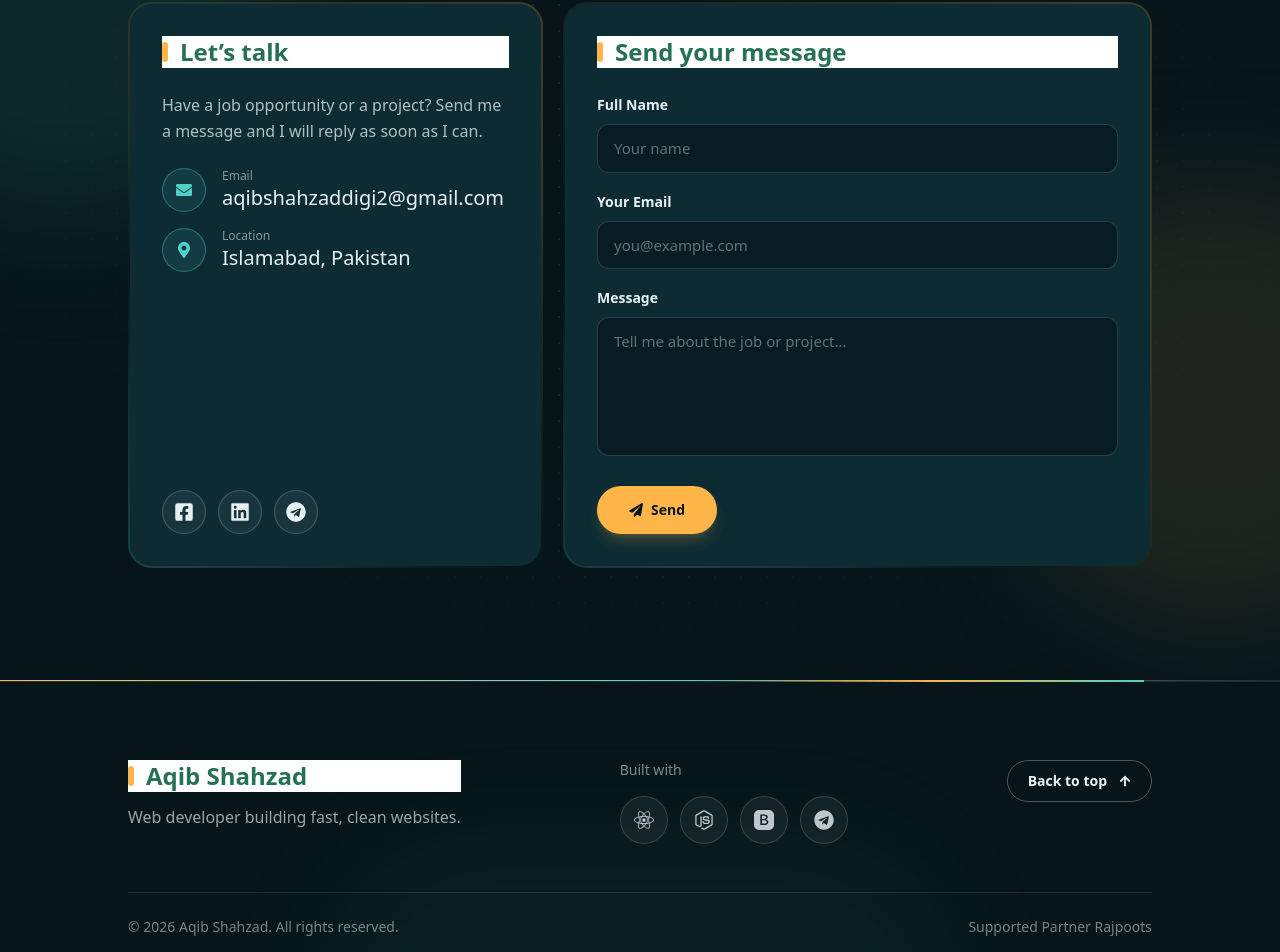
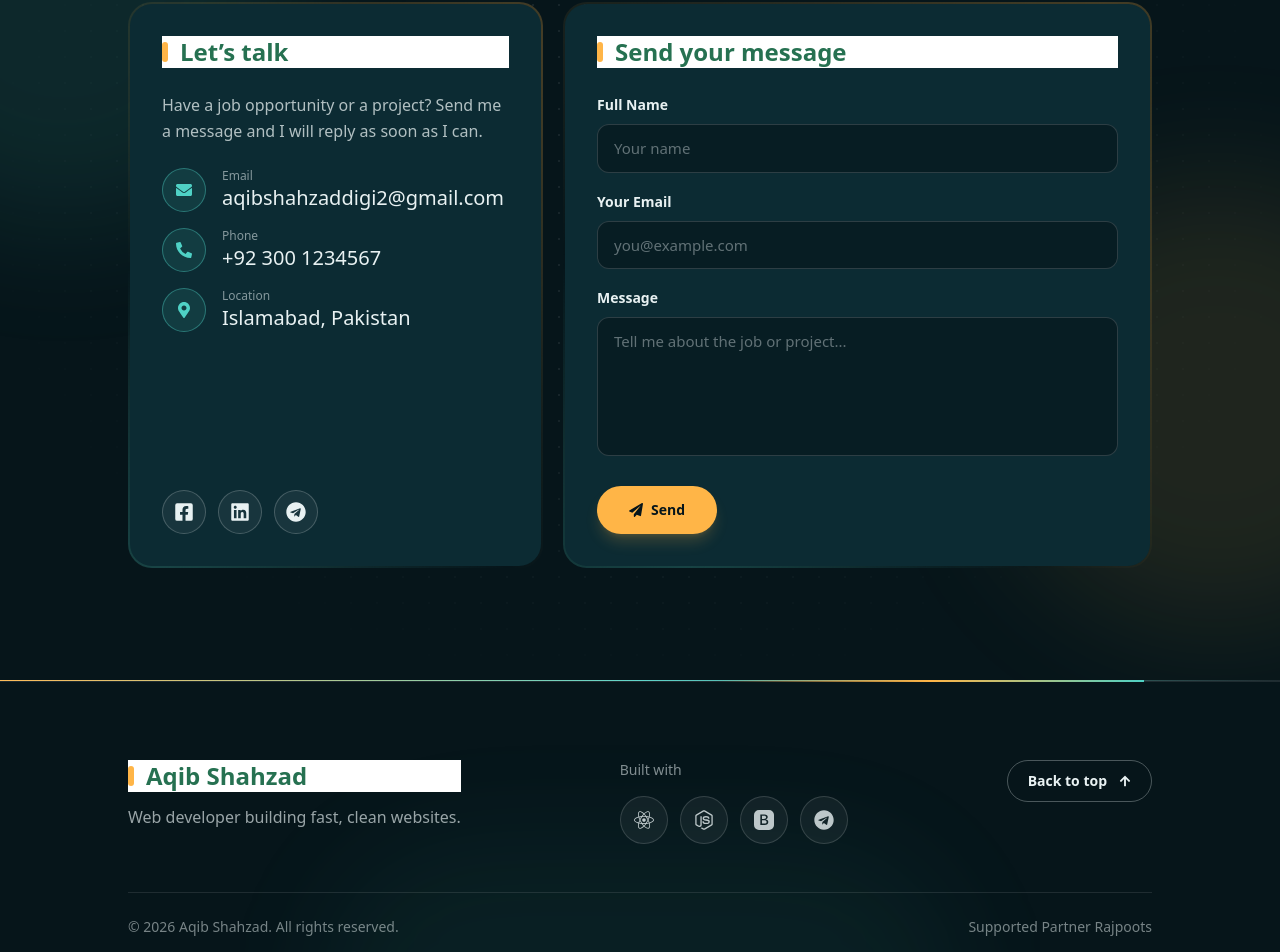
Before and after one commit to Aqib26452/Portfolio-Scss-Tailwind, a React (Create React App) app: page / in a window 1280 px wide. Shown: the part 4778-5730 px from the top of the page. Built offline with nearby package versions, Linux system fonts and the light colour scheme.

Commit message:
contact update

```diff
--- a/package.json
+++ b/package.json
@@ -6,7 +6,6 @@
     "@testing-library/jest-dom": "^5.17.0",
     "@testing-library/react": "^13.4.0",
     "@testing-library/user-event": "^13.5.0",
-    "icons": "^1.0.0",
     "react": "^18.3.1",
     "react-dom": "^18.3.1",
     "react-hook-form": "^7.53.0",
--- a/src/compnents/componentjsx/Contact.jsx
+++ b/src/compnents/componentjsx/Contact.jsx
@@ -1,6 +1,7 @@
 import React, { useEffect, useRef, useState } from "react";
 import {
   FaEnvelope,
+  FaPhoneAlt,
   FaMapMarkerAlt,
   FaPaperPlane,
   FaCheck,
@@ -26,8 +27,52 @@ const bodyFont = { fontFamily: "'DM Sans', system-ui, sans-serif" };
 const FORM_URL = "https://api.web3forms.com/submit";
 const ACCESS_KEY = "801f5748-55d3-4e11-be29-ad7ab7d34df8";
 
+const EMAIL = "aqibshahzaddigi2@gmail.com";
+const SUBJECT = "Job opportunity";
+const MAILTO = `mailto:${EMAIL}?subject=${encodeURIComponent(SUBJECT)}`;
+
+// Device ke hisaab se Gmail kholta hai, aur "To" me email pehle se bhari hoti hai
+const openGmail = (e) => {
+  const ua = navigator.userAgent;
+
+  // Android: normal mailto chalne do (Gmail default ho to seedha Gmail khulta hai)
+  if (/Android/i.test(ua)) return;
+
+  e.preventDefault();
+
+  // iPhone: Gmail app kholo, na ho to Apple Mail
+  if (/iPhone|iPad|iPod/i.test(ua)) {
+    window.location.href = `googlegmail:///co?to=${EMAIL}&subject=${encodeURIComponent(SUBJECT)}`;
+    setTimeout(() => {
+      if (!document.hidden) window.location.href = MAILTO;
+    }, 1000);
+    return;
+  }
+
+  // Laptop/PC: browser me Gmail compose page naye tab me
+  window.open(
+    `https://mail.google.com/mail/?view=cm&to=${EMAIL}&su=${encodeURIComponent(SUBJECT)}`,
+    "_blank",
+    "noopener",
+  );
+};
+
+// href wali row click hoti hai: mailto: mail app kholta hai, tel: dialer kholta hai.
+// Location me href nahi hai, isliye wo sirf text rehti hai.
 const INFO = [
-  { Icon: FaEnvelope, label: "Email", value: "aqibshahzaddigi2@gmail.com" }, // apni email likho
+  {
+    Icon: FaEnvelope,
+    label: "Email",
+    value: EMAIL,
+    href: MAILTO,
+    onClick: openGmail,
+  },
+  {
+    Icon: FaPhoneAlt,
+    label: "Phone",
+    value: "+92 300 1234567", // apna number likho
+    href: "tel:+923001234567", // spaces aur dashes ke baghair, country code ke sath
+  },
   { Icon: FaMapMarkerAlt, label: "Location", value: "Islamabad, Pakistan" },
 ];
 
@@ -141,7 +186,7 @@ const CardTitle = ({ children }) => (
   </h3>
 );
 
-// Left side: email, location aur socials
+// Left side: email, phone, location aur socials
 const InfoCard = () => (
   <GlowCard>
     <div className="flex h-full flex-col">
@@ -152,21 +197,41 @@ const InfoCard = () => (
       </p>
 
       <ul className="mt-6 space-y-4">
-        {INFO.map(({ Icon, label, value }, i) => (
-          <li
-            key={label}
-            style={{ animationDelay: `${300 + i * 150}ms` }}
-            className="contact-anim flex animate-[contact-slide_0.6s_ease-out_both] items-center gap-4"
-          >
-            <span className="grid h-11 w-11 place-items-center rounded-full border border-[#4FD1C5]/40 bg-[#4FD1C5]/10 text-[#4FD1C5]">
-              <Icon />
-            </span>
-            <div>
-              <p className="text-xs text-[#E8F1F2]/55">{label}</p>
-              <p className="text-sm md:text-xl font-medium">{value}</p>
-            </div>
-          </li>
-        ))}
+        {INFO.map(({ Icon, label, value, href, onClick }, i) => {
+          const content = (
+            <>
+              <span className="grid h-11 w-11 shrink-0 place-items-center rounded-full border border-[#4FD1C5]/40 bg-[#4FD1C5]/10 text-[#4FD1C5]">
+                <Icon />
+              </span>
+              <div className="min-w-0">
+                <p className="text-xs text-[#E8F1F2]/55">{label}</p>
+                <p className="break-all text-sm font-medium md:text-xl">
+                  {value}
+                </p>
+              </div>
+            </>
+          );
+
+          return (
+            <li
+              key={label}
+              style={{ animationDelay: `${300 + i * 150}ms` }}
+              className="contact-anim animate-[contact-slide_0.6s_ease-out_both]"
+            >
+              {href ? (
+                <a
+                  href={href}
+                  onClick={onClick}
+                  className="flex items-center gap-4 transition-colors duration-300 hover:text-[#FFB547]"
+                >
+                  {content}
+                </a>
+              ) : (
+                <div className="flex items-center gap-4">{content}</div>
+              )}
+            </li>
+          );
+        })}
       </ul>
 
       {/* Socials: hover par sirf rang badalta hai, hilta nahi */}
--- a/src/compnents/componentjsx/Home.jsx
+++ b/src/compnents/componentjsx/Home.jsx
@@ -53,13 +53,13 @@ const Home = () => {
   const [cursorOn, setCursorOn] = useState(false);
 
   // Mouse ke saath chalne wali light ki position
-  const handleMove = (e) => {
-    const el = sectionRef.current;
-    if (!el) return;
-    const r = el.getBoundingClientRect();
-    el.style.setProperty("--mx", `${e.clientX - r.left}px`);
-    el.style.setProperty("--my", `${e.clientY - r.top}px`);
-  };
+  // const handleMove = (e) => {
+  //   const el = sectionRef.current;
+  //   if (!el) return;
+  //   const r = el.getBoundingClientRect();
+  //   el.style.setProperty("--mx", `${e.clientX - r.left}px`);
+  //   el.style.setProperty("--my", `${e.clientY - r.top}px`);
+  // };
 
   useEffect(() => {
     const v = videoRef.current;
@@ -73,9 +73,9 @@ const Home = () => {
     <section
       name="Home"
       ref={sectionRef}
-      onMouseMove={handleMove}
-      onMouseEnter={() => setCursorOn(true)}
-      onMouseLeave={() => setCursorOn(false)}
+      // onMouseMove={handleMove}
+      // onMouseEnter={() => setCursorOn(true)}
+      // onMouseLeave={() => setCursorOn(false)}
       style={bodyFont}
       className="relative isolate flex min-h-screen items-center overflow-hidden bg-[#06151A] text-[#E8F1F2] antialiased"
     >
```
Also changed, not shown: 1 other file (tests, documents, lock files or other folders).
